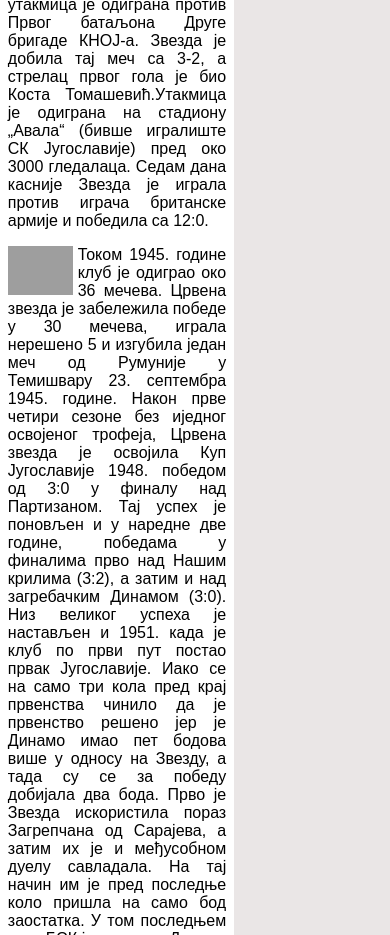
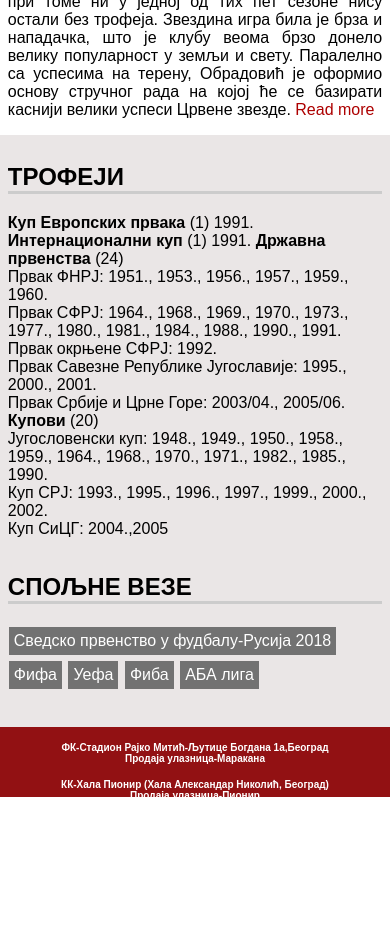
Before and after one commit to tamara1986/crvena_zvezda_2.1, a plain HTML site: page fudbalski_klub.html in a window 390 px wide. Shown: the part 3220-4155 px from the top of the page. After the commit the page ends 4021 px from the top, so only its background shows below. Drawn offline with Linux system fonts and the light colour scheme; grey boxes are pictures that could not be loaded.

Commit message:
Update style.css

```diff
--- a/css/style.css
+++ b/css/style.css
@@ -361,12 +361,12 @@ span.naslov h1{
 
 }
     section {
-    flex: 60%;
+    flex: 100%;
     background-color: #f1f1f1;
     padding: 20px;
 }
 aside {
-    flex: 40%;
+    flex: 100%;
     background-color: white;
     padding: 20px;
 }
```
